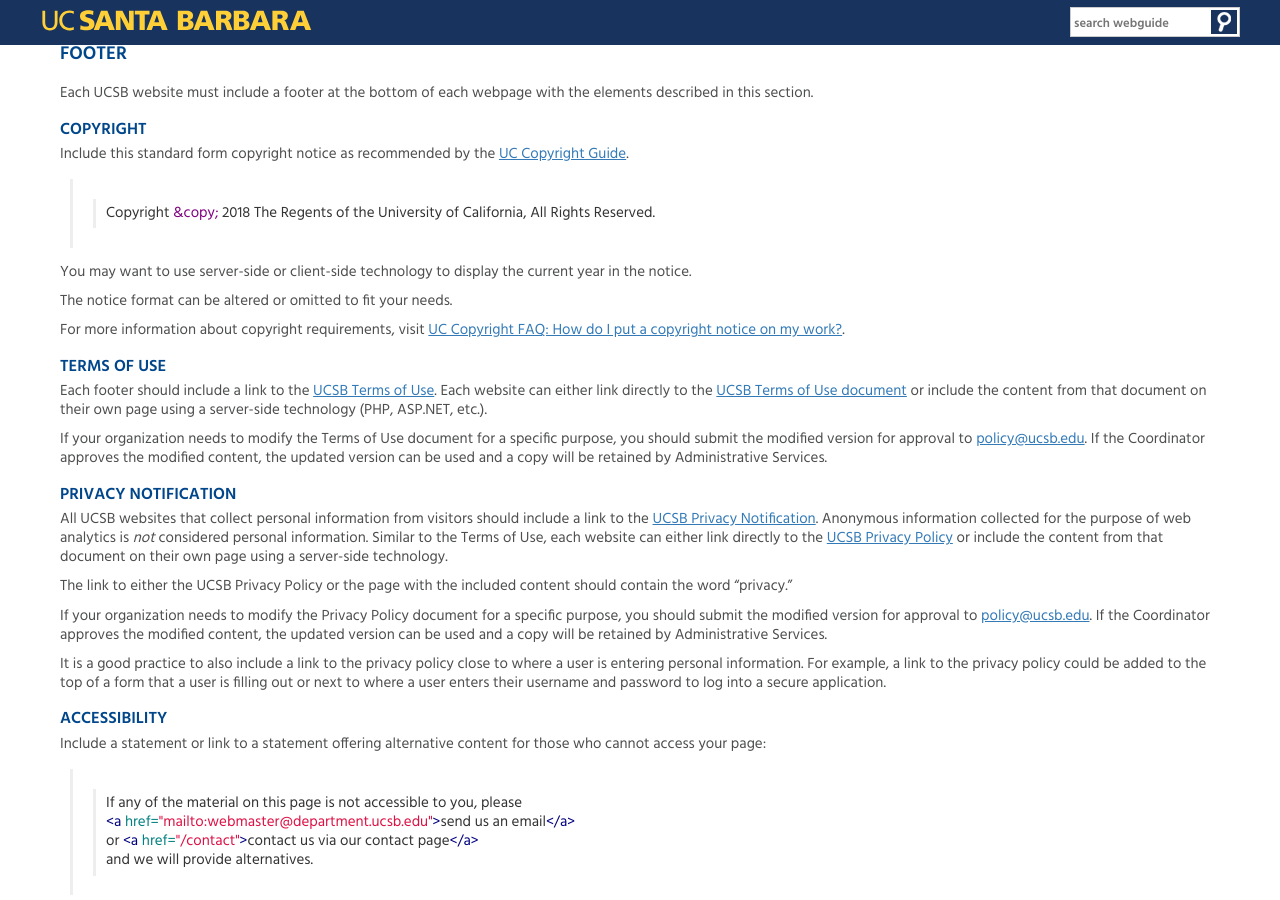
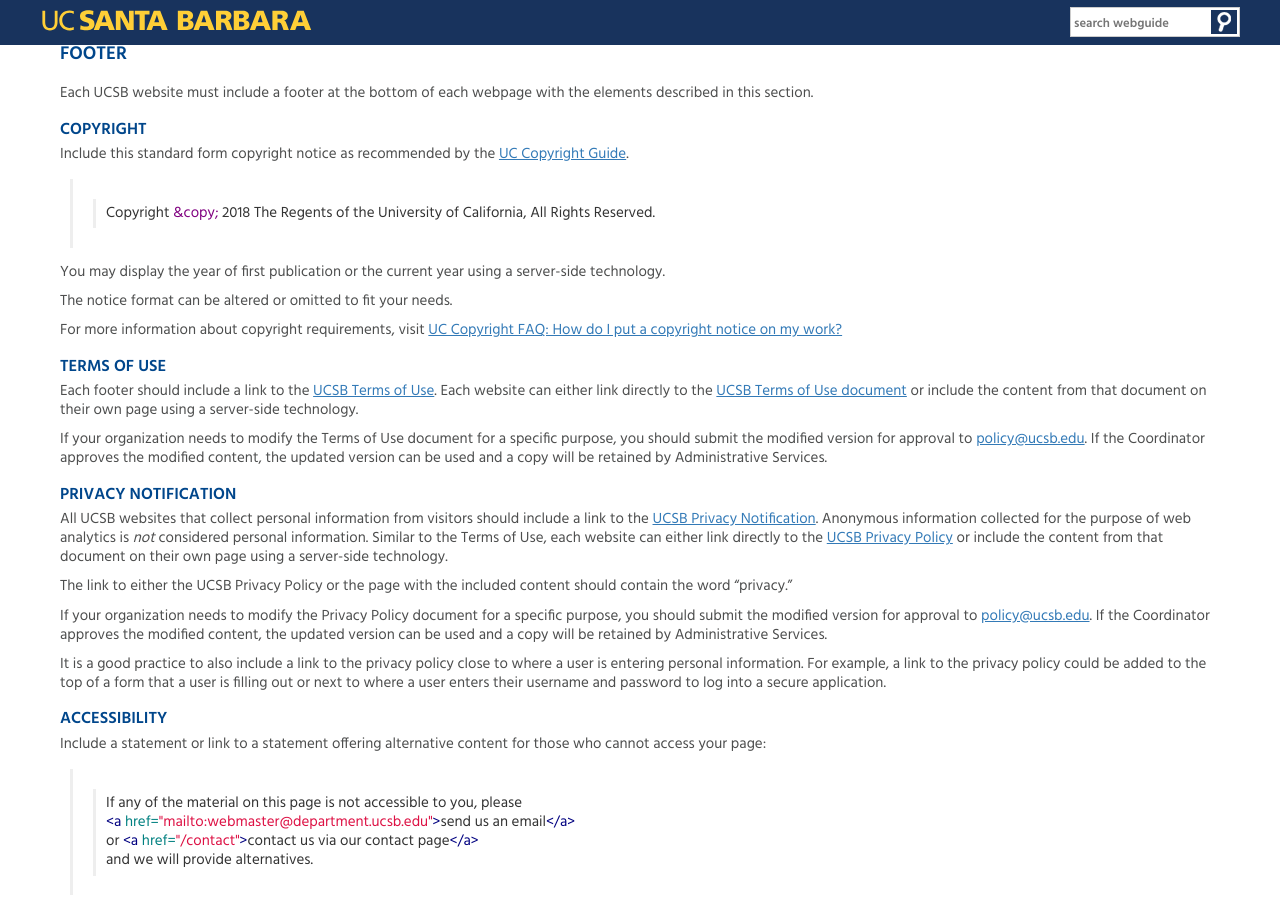
Before and after one commit to ucsb/webguide, a Jekyll site: the page built from footer.md, in a window 1280 px wide and 900 px high, scrolled down 464 px. Built offline with Jekyll 4.4.1, drawn with Linux system fonts in a browser that asks for light colours.

Commit message:
Further word-smithing about copyright notice

````diff
--- a/footer.md
+++ b/footer.md
@@ -14,12 +14,12 @@
 ```html
 Copyright &copy; 2018 The Regents of the University of California, All Rights Reserved.
 ```
-You may want to use server-side or client-side technology to display the current year in the notice.
+You may display the year of first publication or the current year using a server-side technology.
 
 The notice format can be altered or omitted to fit your needs.
 
 For more information about copyright requirements, visit
-[UC Copyright FAQ: How do I put a copyright notice on my work?](http://copyright.universityofcalifornia.edu/faqs/index.html#h).
+[UC Copyright FAQ: How do I put a copyright notice on my work?](http://copyright.universityofcalifornia.edu/faqs/index.html#h)
 
 ### Terms of Use
 
@@ -27,7 +27,7 @@
 [UCSB Terms of Use](http://www.policy.ucsb.edu/terms-of-use/).
 Each website can either link directly to the [UCSB Terms of Use document](http://www.policy.ucsb.edu/terms-of-use/)
 or include the content from that document on their own page using a server-side
-technology (PHP, ASP.NET, etc.).
+technology.
 
 If your organization needs to modify the Terms of Use document for a specific
 purpose, you should submit the modified version for approval to
````
